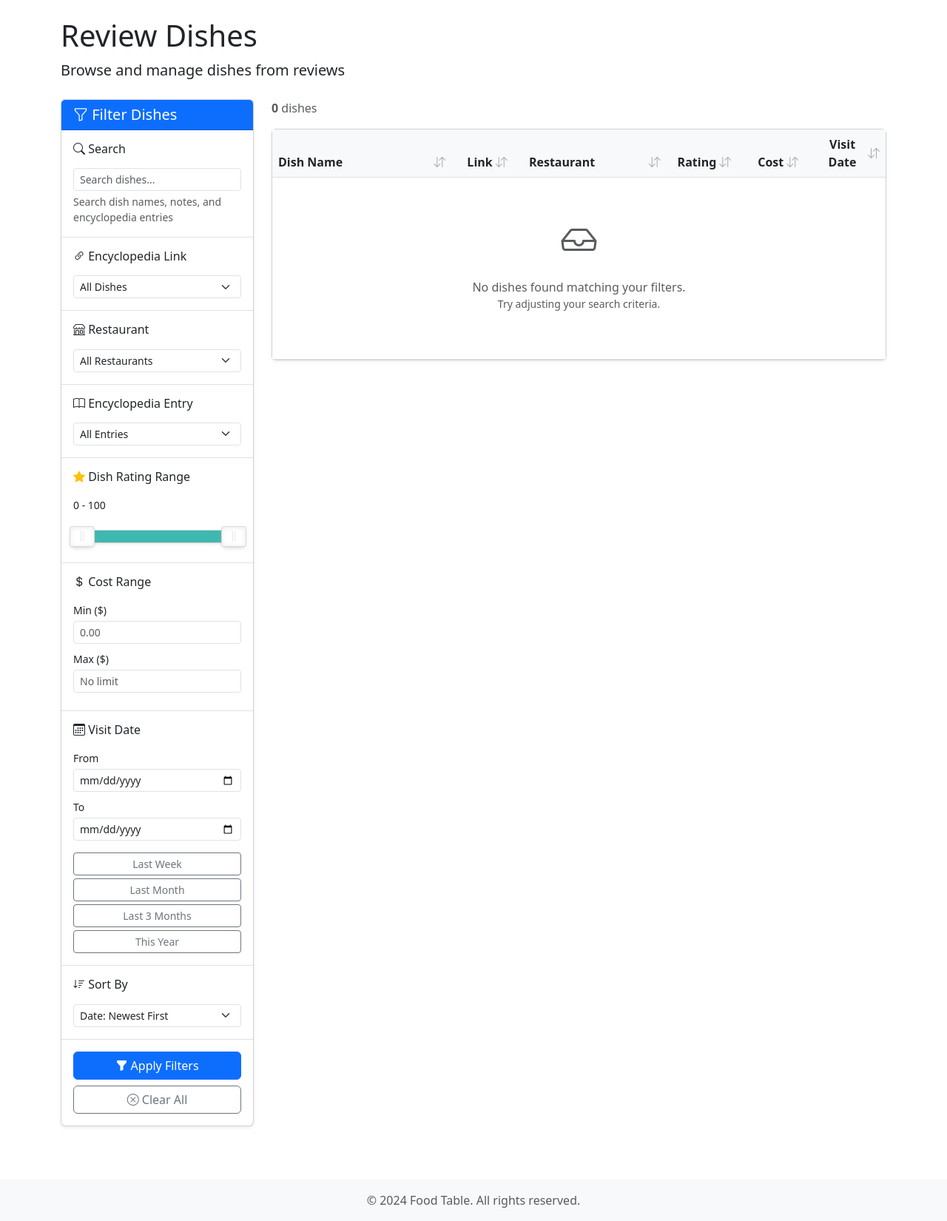
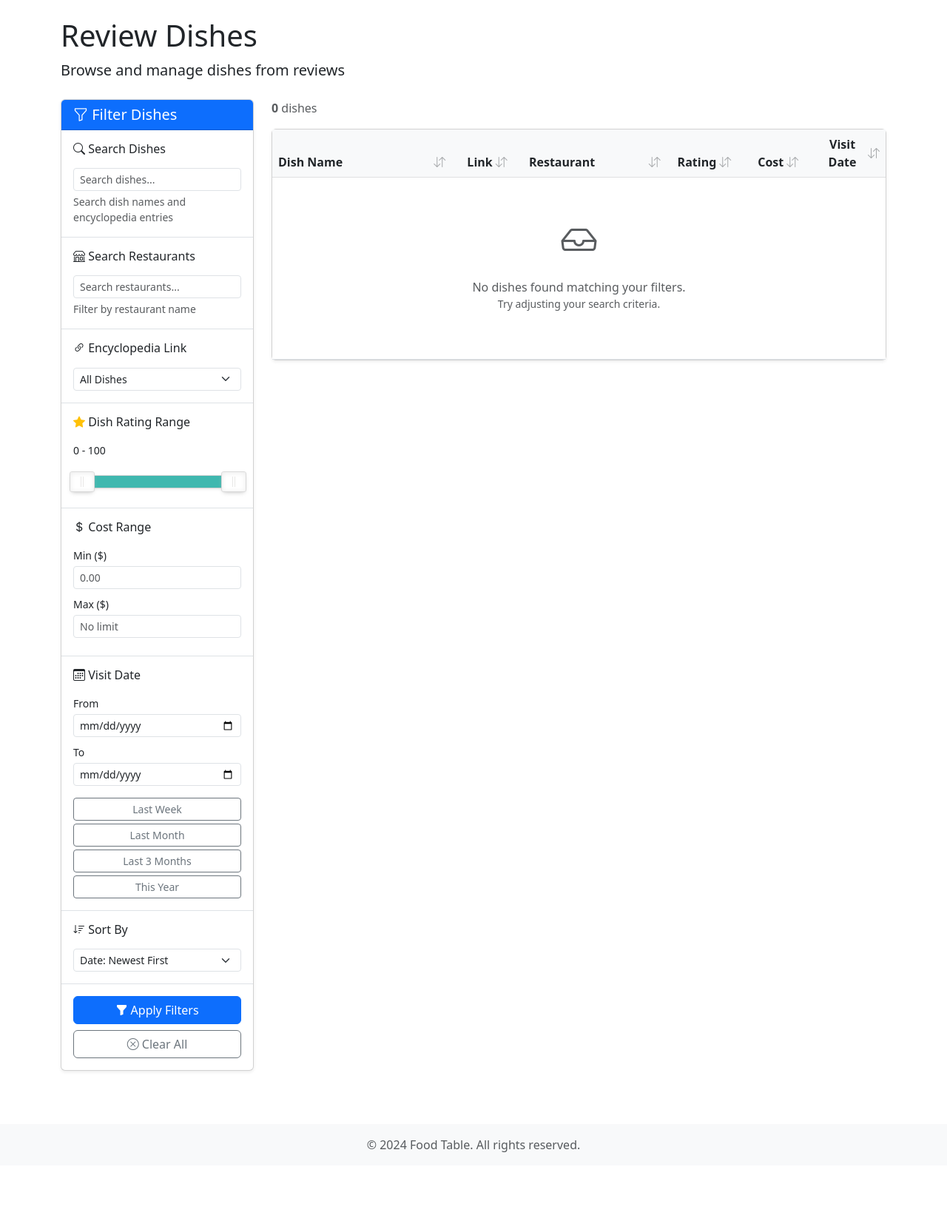
Before and after one commit to beeckusu/food-table, a Django app: page /dishes/ in a window 1280 px wide. Shown: the part 56-1706 px from the top of the page at 74% size. After the commit the page ends 1613 px from the top, so only its background shows below. Run offline with Django 5.2, Linux system fonts and the light colour scheme; data that the repository does not hold is empty; some libraries are stand-ins or nearby versions.

Commit message:
FT-81: Simplify review dish filtering system
Replace dropdown filters with text-based search fields
to improve usability and simplify implementation. Remove
PostgreSQL full-text search in favor of case-insensitive
search across dish names, encyclopedia entries, and
restaurant names.

Split single search field into separate dish and restaurant
search inputs for more targeted filtering. Remove relevance
sort option that depended on full-text search ranking.

🤖 Generated with [Claude Code](https://claude.com/claude-code)

Co-Authored-By: Claude <noreply@anthropic.com>

```diff
--- a/content/forms/review_dish_filter.py
+++ b/content/forms/review_dish_filter.py
@@ -1,12 +1,11 @@
 from django import forms
-from content.models import Encyclopedia
 
 
 class ReviewDishFilterForm(forms.Form):
     """
     Form for filtering and sorting review dishes on the review dish list page.
     """
-    # Text search filter - searches across dish name, notes, and encyclopedia name
+    # Text search filter - searches across dish name and encyclopedia name
     search = forms.CharField(
         required=False,
         max_length=255,
@@ -14,6 +13,17 @@ class ReviewDishFilterForm(forms.Form):
             'class': 'form-control',
             'id': 'search',
             'placeholder': 'Search dishes...'
+        })
+    )
+
+    # Restaurant search filter - searches restaurant names
+    restaurant_search = forms.CharField(
+        required=False,
+        max_length=255,
+        widget=forms.TextInput(attrs={
+            'class': 'form-control',
+            'id': 'restaurant_search',
+            'placeholder': 'Search restaurants...'
         })
     )
 
@@ -31,21 +41,6 @@ class ReviewDishFilterForm(forms.Form):
             'class': 'form-select',
             'id': 'link_status'
         })
-    )
-
-    # Restaurant name filter
-    restaurant = forms.CharField(
-        required=False,
-        max_length=255,
-        widget=forms.Select(attrs={'class': 'form-select', 'id': 'restaurant'})
-    )
-
-    # Encyclopedia entry filter
-    encyclopedia_entry = forms.ModelChoiceField(
-        required=False,
-        queryset=Encyclopedia.objects.none(),  # Will be populated in __init__
-        empty_label='All Encyclopedia Entries',
-        widget=forms.Select(attrs={'class': 'form-select', 'id': 'encyclopedia_entry'})
     )
 
     # Dish rating range filters
@@ -104,10 +99,6 @@ class ReviewDishFilterForm(forms.Form):
         ('link_desc', 'Encyclopedia Link: Z-A'),
     ]
 
-    SORT_CHOICES_WITH_RELEVANCE = [
-        ('relevance', 'Relevance'),
-    ] + SORT_CHOICES
-
     sort = forms.ChoiceField(
         required=False,
         choices=SORT_CHOICES,
@@ -118,34 +109,6 @@ class ReviewDishFilterForm(forms.Form):
             'onchange': 'document.getElementById("filterForm").submit()'
         })
     )
-
-    def __init__(self, *args, restaurant_choices=None, encyclopedia_choices=None, **kwargs):
-        """
-        Initialize form with dynamic choices for restaurant and encyclopedia entries.
-
-        Args:
-            restaurant_choices: List of (value, label) tuples for restaurant dropdown
-            encyclopedia_choices: QuerySet of Encyclopedia objects for encyclopedia dropdown
-        """
-        super().__init__(*args, **kwargs)
-
-        # Set restaurant choices
-        if restaurant_choices:
-            self.fields['restaurant'].widget = forms.Select(
-                choices=[('', 'All Restaurants')] + restaurant_choices,
-                attrs={'class': 'form-select', 'id': 'restaurant'}
-            )
-
-        # Set encyclopedia entry choices
-        if encyclopedia_choices:
-            self.fields['encyclopedia_entry'].queryset = encyclopedia_choices
-
-        # Add relevance sort option if search is active
-        if self.data and self.data.get('search'):
-            self.fields['sort'].choices = self.SORT_CHOICES_WITH_RELEVANCE
-            # Default to relevance when searching
-            if not self.data.get('sort'):
-                self.initial['sort'] = 'relevance'
 
     def clean(self):
         """
--- a/content/views/review_dish_list.py
+++ b/content/views/review_dish_list.py
@@ -1,8 +1,7 @@
 from django.views.generic import ListView
 from django.http import QueryDict
-from django.db.models import F, Q, Case, When, Value, IntegerField
-from django.contrib.postgres.search import SearchVector, SearchQuery, SearchRank
-from content.models import ReviewDish, Encyclopedia
+from django.db.models import Q, Case, When, Value, IntegerField
+from content.models import ReviewDish
 from content.forms import ReviewDishFilterForm
 
 
@@ -19,24 +18,16 @@ class ReviewDishListView(ListView):
 
     def _get_filter_form(self):
         """
-        Create and validate the filter form with dynamic choices.
+        Create and validate the filter form.
 
         Returns:
             ReviewDishFilterForm: Validated form instance
         """
-        # Get dynamic choices
-        restaurant_choices = [(r, r) for r in self._get_restaurant_options()]
-        encyclopedia_choices = self._get_encyclopedia_options()
-
         # Get GET data - use None if empty to create unbound form
         get_data = self.request.GET if self.request.GET else None
 
-        # Create form with GET data and choices
-        form = ReviewDishFilterForm(
-            get_data,
-            restaurant_choices=restaurant_choices,
-            encyclopedia_choices=encyclopedia_choices
-        )
+        # Create form with GET data
+        form = ReviewDishFilterForm(get_data)
 
         # Validate form (will populate cleaned_data)
         # Even if validation fails, cleaned_data will be populated with valid fields
@@ -74,12 +65,11 @@ class ReviewDishListView(ListView):
             'restaurant_desc': ['-review__restaurant_name'],
             'link_asc': ['encyclopedia_entry__name'],  # Nulls last for asc (unlinked at bottom)
             'link_desc': ['-encyclopedia_entry__name'],  # Nulls first for desc (unlinked at bottom after reversing)
-            'relevance': ['-rank'],  # Only available when search is active
         }
 
-        # Default to relevance when searching, otherwise newest first
+        # Default to newest first
         if not sort_key:
-            sort_key = 'relevance' if has_search else 'date_desc'
+            sort_key = 'date_desc'
 
         return sort_mapping.get(sort_key, ['-review__visit_date', '-review__entry_time'])
 
@@ -125,15 +115,27 @@ class ReviewDishListView(ListView):
         active_filters = []
         cleaned_data = getattr(self.filter_form, 'cleaned_data', {})
 
-        # Search filter
+        # Dish search filter
         if cleaned_data.get('search'):
             remove_url = self._build_filter_query_string(
                 self.filter_form,
                 exclude_filters=['search']
             )
             active_filters.append({
-                'label': 'Search',
+                'label': 'Dish Search',
                 'value': cleaned_data['search'],
+                'remove_url': f"?{remove_url}" if remove_url else "?"
+            })
+
+        # Restaurant search filter
+        if cleaned_data.get('restaurant_search'):
+            remove_url = self._build_filter_query_string(
+                self.filter_form,
+                exclude_filters=['restaurant_search']
+            )
+            active_filters.append({
+                'label': 'Restaurant',
+                'value': cleaned_data['restaurant_search'],
                 'remove_url': f"?{remove_url}" if remove_url else "?"
             })
 
@@ -150,30 +152,6 @@ class ReviewDishListView(ListView):
             active_filters.append({
                 'label': 'Link Status',
                 'value': status_display,
-                'remove_url': f"?{remove_url}" if remove_url else "?"
-            })
-
-        # Restaurant filter
-        if cleaned_data.get('restaurant'):
-            remove_url = self._build_filter_query_string(
-                self.filter_form,
-                exclude_filters=['restaurant']
-            )
-            active_filters.append({
-                'label': 'Restaurant',
-                'value': cleaned_data['restaurant'],
-                'remove_url': f"?{remove_url}" if remove_url else "?"
-            })
-
-        # Encyclopedia entry filter
-        if cleaned_data.get('encyclopedia_entry'):
-            remove_url = self._build_filter_query_string(
-                self.filter_form,
-                exclude_filters=['encyclopedia_entry']
-            )
-            active_filters.append({
-                'label': 'Encyclopedia Entry',
-                'value': cleaned_data['encyclopedia_entry'].name,
                 'remove_url': f"?{remove_url}" if remove_url else "?"
             })
 
@@ -272,20 +250,19 @@ class ReviewDishListView(ListView):
         # Apply filters from cleaned_data (automatically validated)
         cleaned_data = getattr(self.filter_form, 'cleaned_data', {})
 
-        # Text search filter using PostgreSQL full-text search
+        # Dish search filter - searches dish names and encyclopedia entries
         if cleaned_data.get('search'):
-            search_query = SearchQuery(cleaned_data['search'])
+            search_term = cleaned_data['search']
+            queryset = queryset.filter(
+                Q(dish_name__icontains=search_term) |
+                Q(encyclopedia_entry__name__icontains=search_term)
+            )
 
-            # Build search vector from dish_name, notes, and encyclopedia name
-            search_vector = SearchVector('dish_name', weight='A')
-            search_vector += SearchVector('notes', weight='B')
-            search_vector += SearchVector('encyclopedia_entry__name', weight='A')
-
-            queryset = queryset.annotate(
-                search_vector_annotated=search_vector,
-                rank=SearchRank(F('search_vector_annotated'), search_query)
-            ).filter(
-                search_vector_annotated=search_query
+        # Restaurant search filter - searches restaurant names
+        if cleaned_data.get('restaurant_search'):
+            restaurant_term = cleaned_data['restaurant_search']
+            queryset = queryset.filter(
+                review__restaurant_name__icontains=restaurant_term
             )
 
         # Link status filter
@@ -295,14 +272,6 @@ class ReviewDishListView(ListView):
         elif link_status == 'unlinked':
             queryset = queryset.filter(encyclopedia_entry__isnull=True)
         # 'all' means no filter
-
-        # Restaurant filter
-        if cleaned_data.get('restaurant'):
-            queryset = queryset.filter(review__restaurant_name__iexact=cleaned_data['restaurant'])
-
-        # Encyclopedia entry filter
-        if cleaned_data.get('encyclopedia_entry'):
-            queryset = queryset.filter(encyclopedia_entry=cleaned_data['encyclopedia_entry'])
 
         # Dish rating range filters (validated by form)
         if cleaned_data.get('rating_min') is not None:
@@ -366,33 +335,6 @@ class ReviewDishListView(ListView):
 
         return queryset.order_by(*order_by_fields)
 
-    def _get_restaurant_options(self):
-        """
-        Get distinct restaurant names for dropdown.
-        Returns sorted list of unique restaurant names from dishes in public reviews.
-        """
-        restaurants = ReviewDish.objects.filter(
-            review__is_private=False
-        ).values_list('review__restaurant_name', flat=True).distinct().order_by('review__restaurant_name')
-
-        # Filter out None and empty strings
-        return [r for r in restaurants if r]
-
-    def _get_encyclopedia_options(self):
-        """
-        Get encyclopedia entries that are used in review dishes.
-        Returns queryset of Encyclopedia objects ordered by name.
-        """
-        # Get IDs of encyclopedia entries that are linked to at least one review dish
-        used_encyclopedia_ids = ReviewDish.objects.filter(
-            review__is_private=False,
-            encyclopedia_entry__isnull=False
-        ).values_list('encyclopedia_entry_id', flat=True).distinct()
-
-        return Encyclopedia.objects.filter(
-            id__in=used_encyclopedia_ids
-        ).order_by('name')
-
     def get_context_data(self, **kwargs):
         """
         Add filter form and related data to template context.
@@ -408,10 +350,6 @@ class ReviewDishListView(ListView):
         # Add filter query string for pagination links
         context['filter_query_string'] = self._build_filter_query_string(self.filter_form, exclude_page=True)
 
-        # Add dropdown options (still needed for custom rendering)
-        context['restaurant_options'] = self._get_restaurant_options()
-        context['encyclopedia_options'] = self._get_encyclopedia_options()
-
         # Add active filters for badge display
         context['active_filters'] = self._get_active_filters()
 
--- a/templates/review_dish/_filter_form.html
+++ b/templates/review_dish/_filter_form.html
@@ -1,7 +1,7 @@
 <form method="get" id="filterForm">
-    <!-- Search Section -->
+    <!-- Dish Search Section -->
     <div class="border-bottom p-3">
-        <h6 class="mb-3"><i class="bi bi-search"></i> Search</h6>
+        <h6 class="mb-3"><i class="bi bi-search"></i> Search Dishes</h6>
         <div class="input-group input-group-sm">
             <input type="text" class="form-control" id="search" name="search"
                    placeholder="Search dishes..."
@@ -13,7 +13,25 @@
             {% endif %}
         </div>
         <div class="form-text small mt-1">
-            Search dish names, notes, and encyclopedia entries
+            Search dish names and encyclopedia entries
+        </div>
+    </div>
+
+    <!-- Restaurant Search Section -->
+    <div class="border-bottom p-3">
+        <h6 class="mb-3"><i class="bi bi-shop"></i> Search Restaurants</h6>
+        <div class="input-group input-group-sm">
+            <input type="text" class="form-control" id="restaurant_search" name="restaurant_search"
+                   placeholder="Search restaurants..."
+                   value="{{ filter_params.restaurant_search }}">
+            {% if filter_params.restaurant_search %}
+            <button type="button" class="btn btn-outline-secondary" onclick="document.getElementById('restaurant_search').value=''; document.getElementById('filterForm').submit();">
+                <i class="bi bi-x"></i>
+            </button>
+            {% endif %}
+        </div>
+        <div class="form-text small mt-1">
+            Filter by restaurant name
         </div>
     </div>
 
@@ -24,32 +42,6 @@
             <option value="all" {% if filter_params.link_status == 'all' or not filter_params.link_status %}selected{% endif %}>All Dishes</option>
             <option value="linked" {% if filter_params.link_status == 'linked' %}selected{% endif %}>Linked to Encyclopedia</option>
             <option value="unlinked" {% if filter_params.link_status == 'unlinked' %}selected{% endif %}>Not Linked</option>
-        </select>
-    </div>
-
-    <!-- Restaurant Section -->
-    <div class="border-bottom p-3">
-        <h6 class="mb-3"><i class="bi bi-shop"></i> Restaurant</h6>
-        <select class="form-select form-select-sm" id="restaurant" name="restaurant">
-            <option value="">All Restaurants</option>
-            {% for restaurant in restaurant_options %}
-            <option value="{{ restaurant }}" {% if filter_params.restaurant == restaurant %}selected{% endif %}>
-                {{ restaurant }}
-            </option>
-            {% endfor %}
-        </select>
-    </div>
-
-    <!-- Encyclopedia Entry Section -->
-    <div class="border-bottom p-3">
-        <h6 class="mb-3"><i class="bi bi-book"></i> Encyclopedia Entry</h6>
-        <select class="form-select form-select-sm" id="encyclopedia_entry" name="encyclopedia_entry">
-            <option value="">All Entries</option>
-            {% for entry in encyclopedia_options %}
-            <option value="{{ entry.id }}" {% if filter_params.encyclopedia_entry.id == entry.id %}selected{% endif %}>
-                {{ entry.name }}
-            </option>
-            {% endfor %}
         </select>
     </div>
 
@@ -107,12 +99,7 @@
     <div class="border-bottom p-3">
         <h6 class="mb-3"><i class="bi bi-sort-down"></i> Sort By</h6>
         <select class="form-select form-select-sm" id="sort" name="sort">
-            {% if filter_params.search %}
-            <option value="relevance" {% if filter_params.sort == 'relevance' or not filter_params.sort %}selected{% endif %}>Relevance</option>
-            <option value="date_desc" {% if filter_params.sort == 'date_desc' %}selected{% endif %}>Date: Newest First</option>
-            {% else %}
             <option value="date_desc" {% if filter_params.sort == 'date_desc' or not filter_params.sort %}selected{% endif %}>Date: Newest First</option>
-            {% endif %}
             <option value="date_asc" {% if filter_params.sort == 'date_asc' %}selected{% endif %}>Date: Oldest First</option>
             <option value="rating_desc" {% if filter_params.sort == 'rating_desc' %}selected{% endif %}>Dish Rating: High to Low</option>
             <option value="rating_asc" {% if filter_params.sort == 'rating_asc' %}selected{% endif %}>Dish Rating: Low to High</option>
--- a/templates/review_dish/list.html
+++ b/templates/review_dish/list.html
@@ -173,10 +173,10 @@
                                        class="text-decoration-none text-dark review-link"
                                        data-review-id="{{ dish.review.id }}"
                                        data-review-url="{% url 'content:review_detail' dish.review.id %}">
-                                        {% if dish.encyclopedia_entry %}
+                                        {% if dish.dish_name %}
+                                            {{ dish.dish_name }}
+                                        {% elif dish.encyclopedia_entry %}
                                             {{ dish.encyclopedia_entry.name }}
-                                        {% elif dish.dish_name %}
-                                            {{ dish.dish_name }}
                                         {% else %}
                                             <span class="text-muted fst-italic">Unnamed Dish</span>
                                         {% endif %}
```
